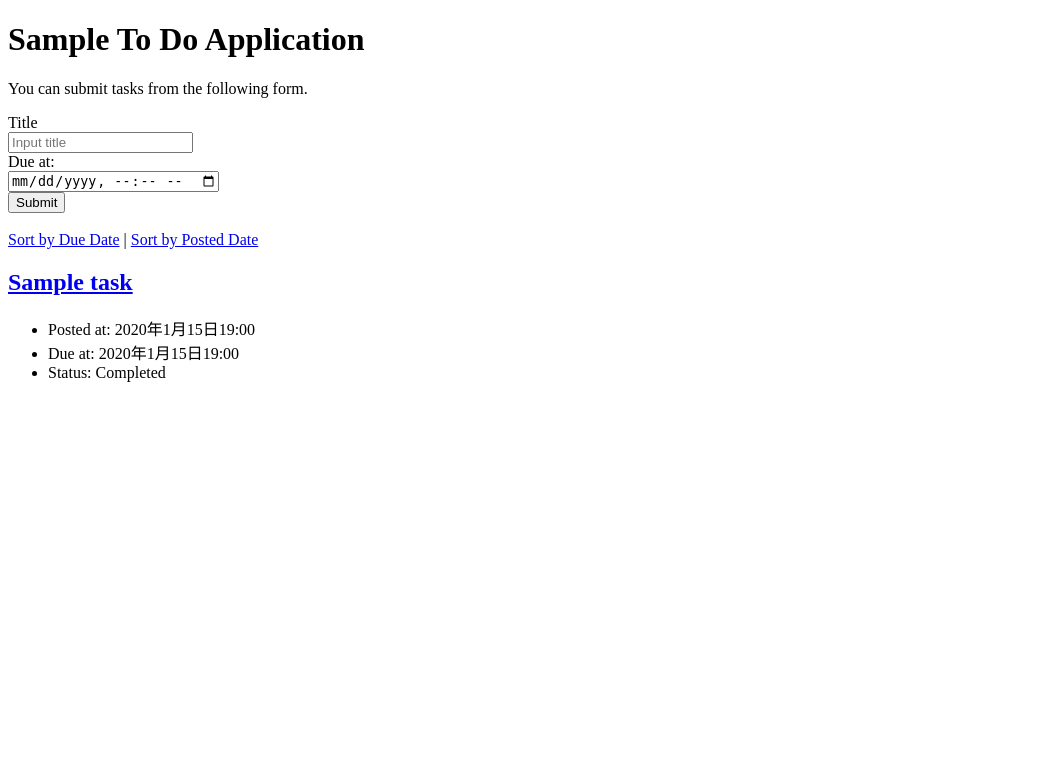
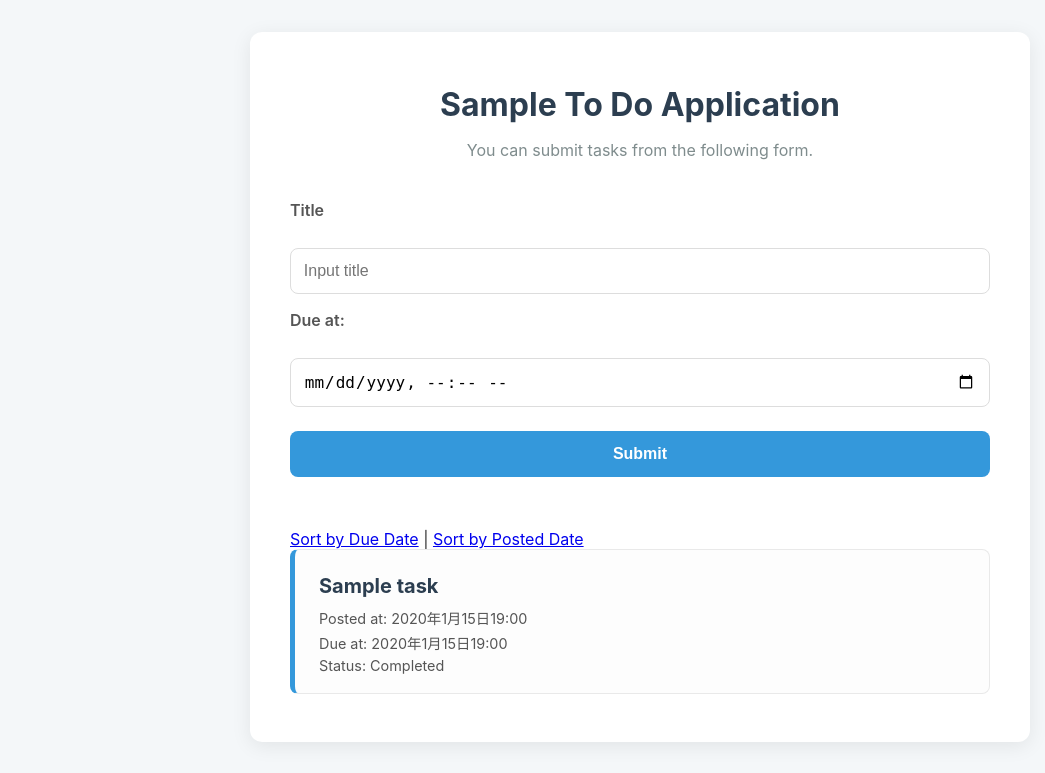
Before and after one commit to Walkmana-25/django-test-exercise, a Django app: page / in a window 1280 px wide. Shown: the top 773 px of the page, without its empty margins (0-1045 px from the left). Run offline with Django 5.2, Linux system fonts and the light colour scheme; tables that the repository leaves empty hold one stand-in row (values such as "Sample post").

Commit message:
indexのhtmlを編集

```diff
--- /dev/null
+++ b/todo/static/css/style.css
@@ -0,0 +1,143 @@
+/* === 全体レイアウト === */
+body {
+    font-family: -apple-system, BlinkMacSystemFont, 'Segoe UI', Roboto, 'Helvetica Neue', Arial, sans-serif;
+    background-color: #f4f7f9; /* ページ全体の背景色 */
+    color: #333;
+    margin: 0;
+    padding: 2rem;
+}
+
+/* コンテンツを中央に配置し、カード風に見せるためのラッパー */
+main {
+    max-width: 700px;
+    margin: 0 auto;
+    background-color: #ffffff;
+    padding: 2rem 2.5rem;
+    border-radius: 12px;
+    box-shadow: 0 4px 20px rgba(0, 0, 0, 0.08);
+}
+
+h1 {
+    text-align: center;
+    color: #2c3e50;
+    margin-bottom: 0.5rem;
+}
+
+p {
+    text-align: center;
+    color: #7f8c8d;
+    margin-bottom: 2.5rem;
+}
+
+/* === フォーム === */
+form {
+    margin-bottom: 2rem;
+    display: flex;
+    flex-direction: column;
+    gap: 1rem; /* フォーム内の要素の間隔 */
+}
+
+form > div {
+    display: flex;
+    flex-direction: column;
+}
+
+label {
+    margin-bottom: 0.5rem;
+    font-weight: 600;
+    color: #555;
+}
+
+input[type="text"],
+input[type="datetime-local"] {
+    padding: 0.8rem;
+    border: 1px solid #ddd;
+    border-radius: 8px;
+    font-size: 1rem;
+    transition: border-color 0.3s, box-shadow 0.3s;
+}
+
+/* 入力欄がフォーカスされたとき */
+input[type="text"]:focus,
+input[type="datetime-local"]:focus {
+    outline: none;
+    border-color: #3498db;
+    box-shadow: 0 0 0 3px rgba(52, 152, 219, 0.2);
+}
+
+button[type="submit"] {
+    background-color: #3498db;
+    color: white;
+    font-weight: bold;
+    font-size: 1rem;
+    border: none;
+    padding: 0.9rem;
+    border-radius: 8px;
+    cursor: pointer;
+    transition: background-color 0.3s;
+    margin-top: 0.5rem;
+}
+
+button[type="submit"]:hover {
+    background-color: #2980b9; /* マウスを乗せたときの色 */
+}
+
+/* === ソート用リンク === */
+.sort-links {
+    text-align: center;
+    margin-bottom: 2.5rem;
+    border-top: 1px solid #eee;
+    padding-top: 1.5rem;
+}
+
+.sort-links a {
+    color: #3498db;
+    text-decoration: none;
+    margin: 0 0.75rem;
+    font-weight: 500;
+}
+
+.sort-links a:hover {
+    text-decoration: underline;
+}
+
+/* === タスク表示 (.text) === */
+.text {
+    background-color: #fdfdfd;
+    border: 1px solid #e9e9e9;
+    border-left: 5px solid #3498db; /* 左のアクセントカラー */
+    padding: 1.2rem 1.5rem;
+    margin-bottom: 1rem;
+    border-radius: 8px;
+    transition: box-shadow 0.3s;
+}
+
+.text:hover {
+    box-shadow: 0 4px 10px rgba(0, 0, 0, 0.05);
+}
+
+.text h2 {
+    margin: 0 0 0.5rem 0;
+}
+
+.text h2 a {
+    color: #2c3e50;
+    text-decoration: none;
+    font-size: 1.25rem;
+}
+
+.text h2 a:hover {
+    color: #3498db;
+}
+
+.text ul {
+    list-style: none; /* 箇条書きの点を削除 */
+    padding: 0;
+    margin: 0;
+    color: #555;
+    font-size: 0.9rem;
+}
+
+.text ul li {
+    margin-top: 0.25rem;
+}
--- a/todo/templates/todo/index.html
+++ b/todo/templates/todo/index.html
@@ -6,9 +6,11 @@
     <title>To Do Application</title>
     <meta charset="UTF-8">
     <meta name="author" content="INIAD">
+    <link rel="stylesheet" href="{% static 'css/style.css' %}">
 </head>
 
 <body>
+    <main>
         <h1>Sample To Do Application</h1>
         <p>You can submit tasks from the following form.</p>
         <form action="{% url 'index' %}" method="post">
@@ -47,6 +49,7 @@
             </ul>
         </div>
         {% endfor %}
+    </main>
 </body>
 
 </html>
```
Also changed, not shown: config/settings.py (+8 -0 lines). Lines whose indentation alone changed are shown as unchanged.
